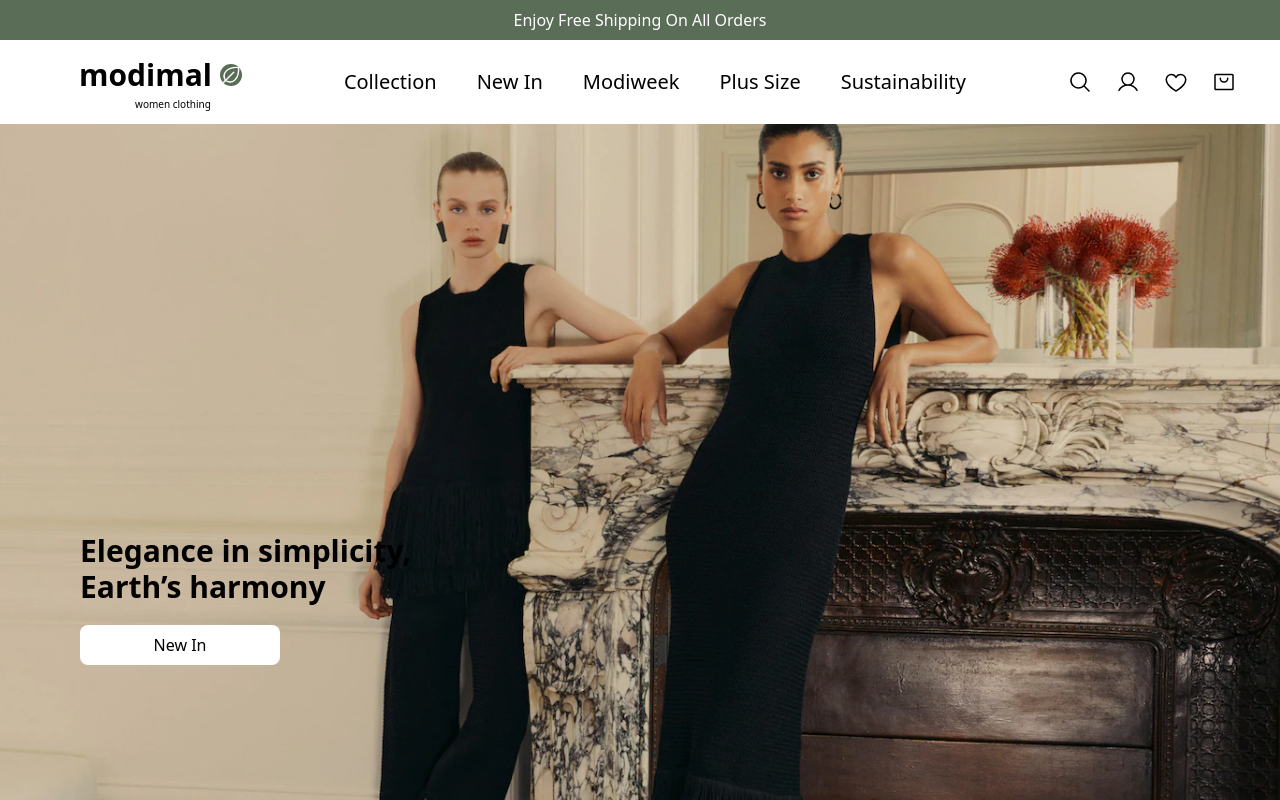
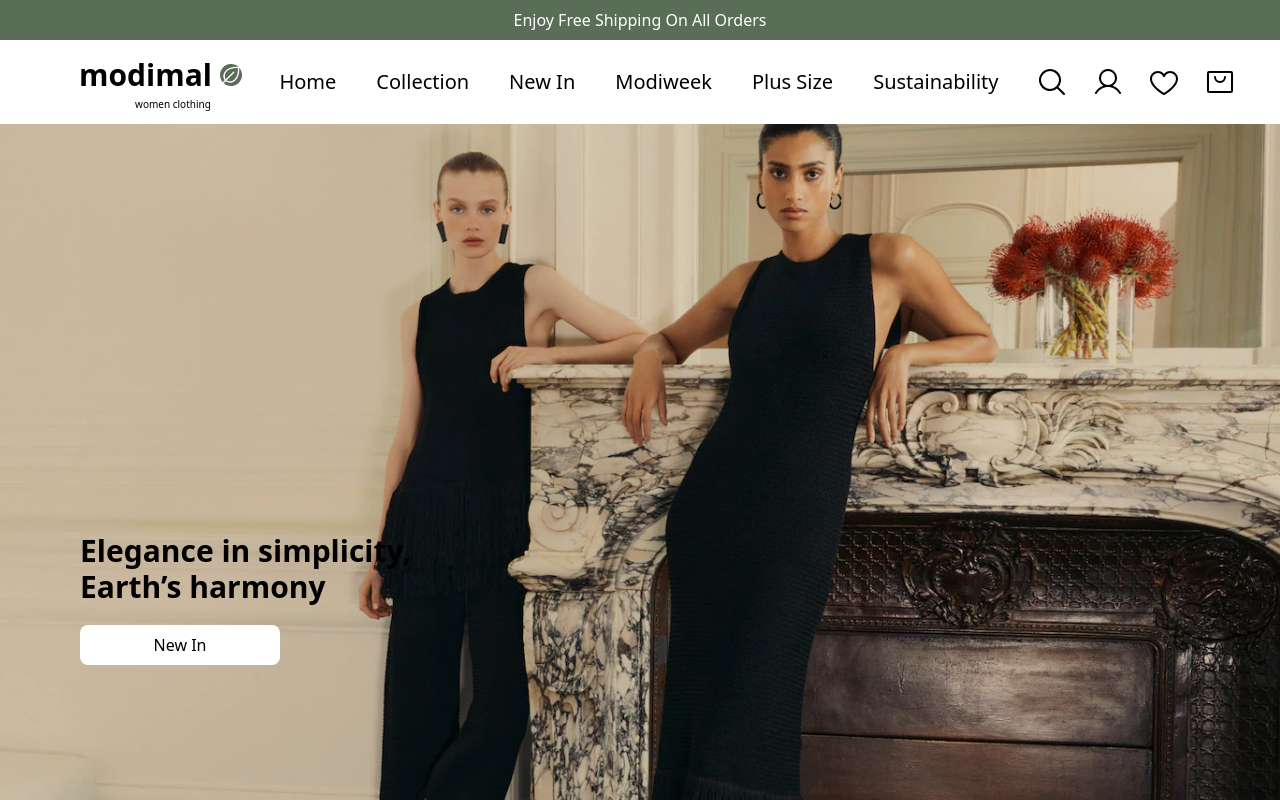
Before and after one commit to caiobrotzki/Modimal, a React (Vite) app: page / in a window 1280 px wide. Shown: the top 800 px of the page. Built offline with nearby package versions, Linux system fonts and the light colour scheme.

Commit message:
Add hover for nav using map and array

```diff
--- a/src/components/nav.tsx
+++ b/src/components/nav.tsx
@@ -4,6 +4,15 @@ import Shopping from "../assets/img/shopping-bag.svg";
 import Heart from "../assets/img/heart.svg";
 import { Link } from "react-router-dom";
 import { Leaf } from "phosphor-react";
+
+const navItems = [
+  "Home",
+  "Collection",
+  "New In",
+  "Modiweek",
+  "Plus Size",
+  "Sustainability",
+];
 
 function Nav() {
   return (
@@ -13,38 +22,41 @@ function Nav() {
       </div>
       <div className="flex justify-between items-center bg-white py-3 px-6">
         <div>
-          <div className="flex ">
+          <div className="flex">
             <Link to="/" className="flex items-center">
               <h1 className="text-[30px] font-bold ml-[55px]">modimal</h1>
-              <Leaf className="ml-2 rounded-full bg-[#5A6D57] text-white" size={22}  />
+              <Leaf className="ml-2 rounded-full bg-[#5A6D57] text-white" size={22} />
             </Link>
           </div>
           <p className="text-[10px] text-center ml-20">women clothing</p>
         </div>
         <div>
           <ul className="flex space-x-10 hover:cursor-pointer text-[20px]">
-            <li>Collection</li>
-            <li>New In</li>
-            <li>Modiweek</li>
-            <li>Plus Size</li>
-            <li>Sustainability</li>
+            {navItems.map((item) => (
+              <li
+                key={item}
+                className="hover:text-[#5A6D57] hover:scale-105 transition-all duration-300"
+              >
+                {item}
+              </li>
+            ))}
           </ul>
         </div>
         <div>
           <ul className="flex space-x-6 mr-[20px]">
             <li>
-              <img src={Search} alt="Search" className="w-6 h-6" />
+              <img src={Search} alt="Search" className="w-8 h-8" />
             </li>
             <Link to="/Registre">
               <li>
-                <img src={User} alt="User" className="w-6 h-6" />
+                <img src={User} alt="User" className="w-8 h-8" />
               </li>
             </Link>
             <li>
-              <img src={Heart} alt="Heart" className="w-6 h-6" />
+              <img src={Heart} alt="Heart" className="w-8 h-8" />
             </li>
             <li>
-              <img src={Shopping} alt="Shopping" className="w-6 h-6" />
+              <img src={Shopping} alt="Shopping" className="w-8 h-8" />
             </li>
           </ul>
         </div>
@@ -53,4 +65,4 @@ function Nav() {
   );
 }
 
-export default Nav;
+export default Nav
```
